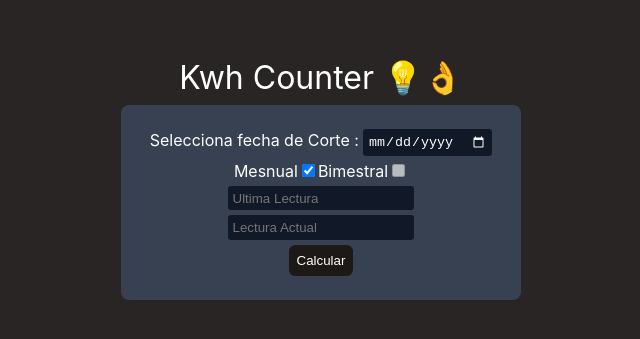
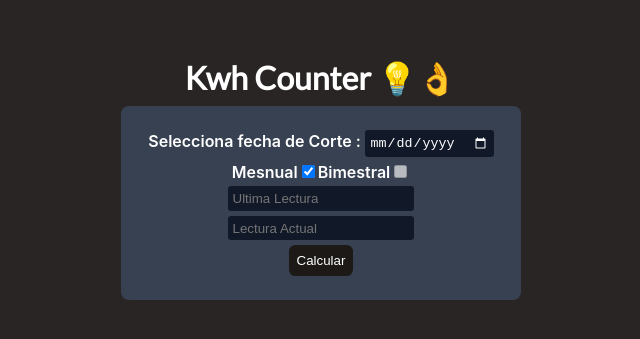
Before and after one commit to sergiosp8/kwh-counter, a React (Vite) app: page / in a window 1280 px wide. Shown: the part 221-560 px from the top of the page, without its empty margins (319-959 px from the left). Built offline with nearby package versions, Linux system fonts and the light colour scheme.

Commit message:
se agrego la letra lato para toda la app

```diff
--- a/src/App.css
+++ b/src/App.css
@@ -21,7 +21,8 @@ ol,
 ul {
   margin: 0;
   padding: 0;
-  font-weight: normal;
+  font-weight: 600;
+  font-family: Lato;
 }
 
 ol,
```
